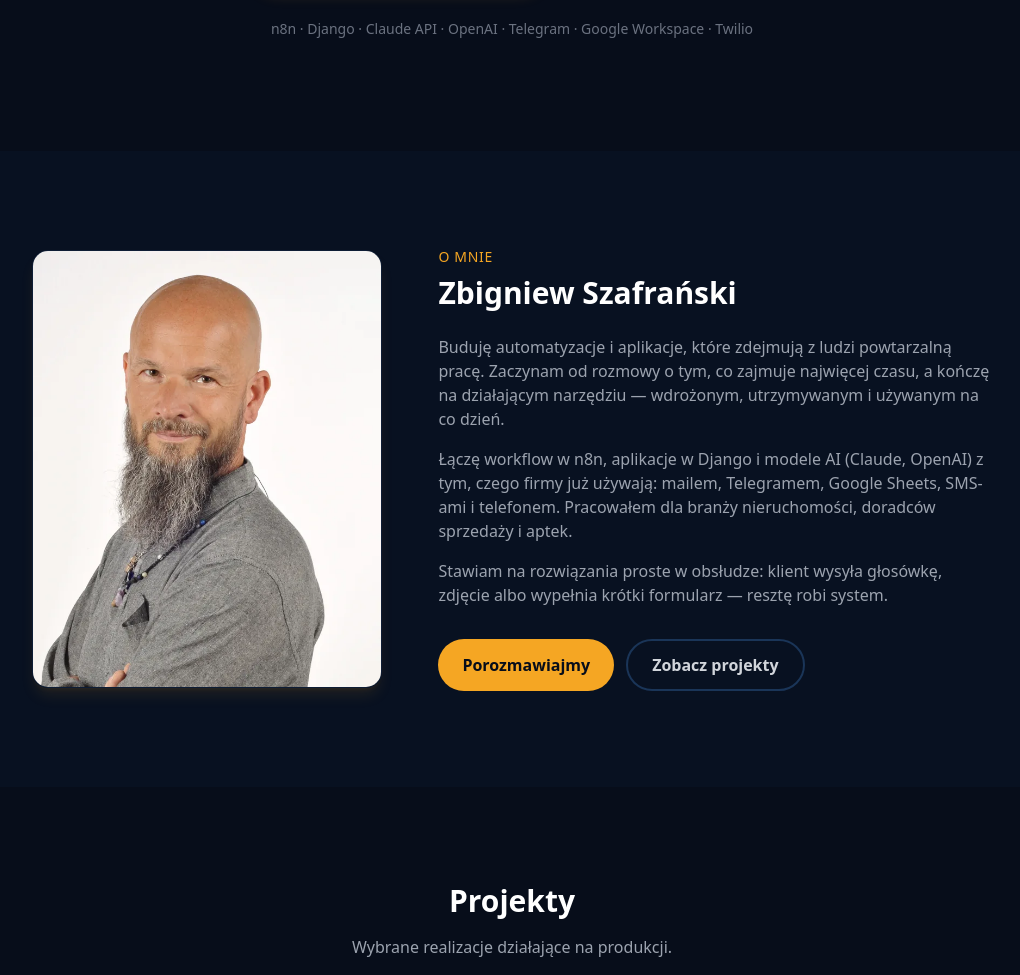
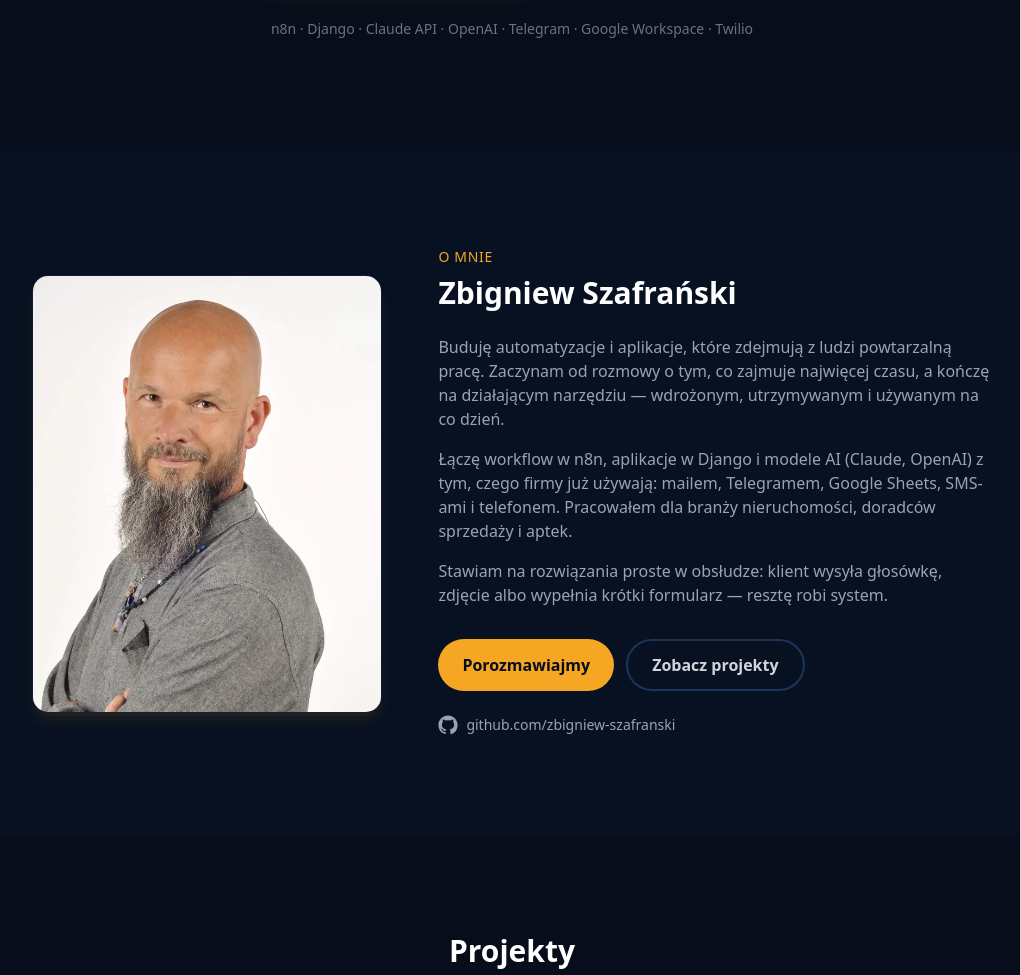
Before and after one commit to zbigniew-szafranski/NexusLab, a Django app: page / in a window 1280 px wide. Shown: the part 626-1601 px from the top of the page, without its empty margins (128-1148 px from the left). Run offline with Django 5.2, Linux system fonts and the light colour scheme; parts of the project's set-up code (start-up, migrations or seed data) failed here and were passed over; some libraries are stand-ins or nearby versions.

Commit message:
add project README and GitHub profile link on homepage
Co-Authored-By: Claude Opus 5.5 <noreply@anthropic.com>
Claude-Session: https://claude.ai/code/session_01Mnq3pk6JtaPb9ooqiFAuz8

```diff
--- a/templates/website/index.html
+++ b/templates/website/index.html
@@ -118,6 +118,13 @@
                         Zobacz projekty
                     </a>
                 </div>
+                <a href="https://github.com/zbigniew-szafranski" target="_blank" rel="noopener"
+                   class="mt-6 inline-flex items-center gap-2 text-sm text-gray-400 hover:text-gold-500 transition">
+                    <svg class="h-5 w-5" viewBox="0 0 24 24" fill="currentColor" aria-hidden="true">
+                        <path d="M12 .5C5.65.5.5 5.65.5 12a11.5 11.5 0 0 0 7.86 10.92c.58.1.79-.25.79-.56v-2c-3.2.7-3.87-1.37-3.87-1.37-.52-1.33-1.28-1.68-1.28-1.68-1.04-.71.08-.7.08-.7 1.15.08 1.76 1.19 1.76 1.19 1.03 1.76 2.69 1.25 3.35.96.1-.75.4-1.25.73-1.54-2.55-.29-5.24-1.28-5.24-5.68 0-1.26.45-2.28 1.19-3.09-.12-.29-.52-1.46.11-3.05 0 0 .97-.31 3.17 1.18a10.9 10.9 0 0 1 5.77 0c2.2-1.49 3.17-1.18 3.17-1.18.63 1.59.23 2.76.11 3.05.74.81 1.19 1.83 1.19 3.09 0 4.41-2.69 5.38-5.25 5.67.41.36.78 1.06.78 2.14v3.17c0 .31.21.67.8.56A11.5 11.5 0 0 0 23.5 12C23.5 5.65 18.35.5 12 .5Z"/>
+                    </svg>
+                    github.com/zbigniew-szafranski
+                </a>
             </div>
         </div>
     </div>
```
Also changed, not shown: README.md.
